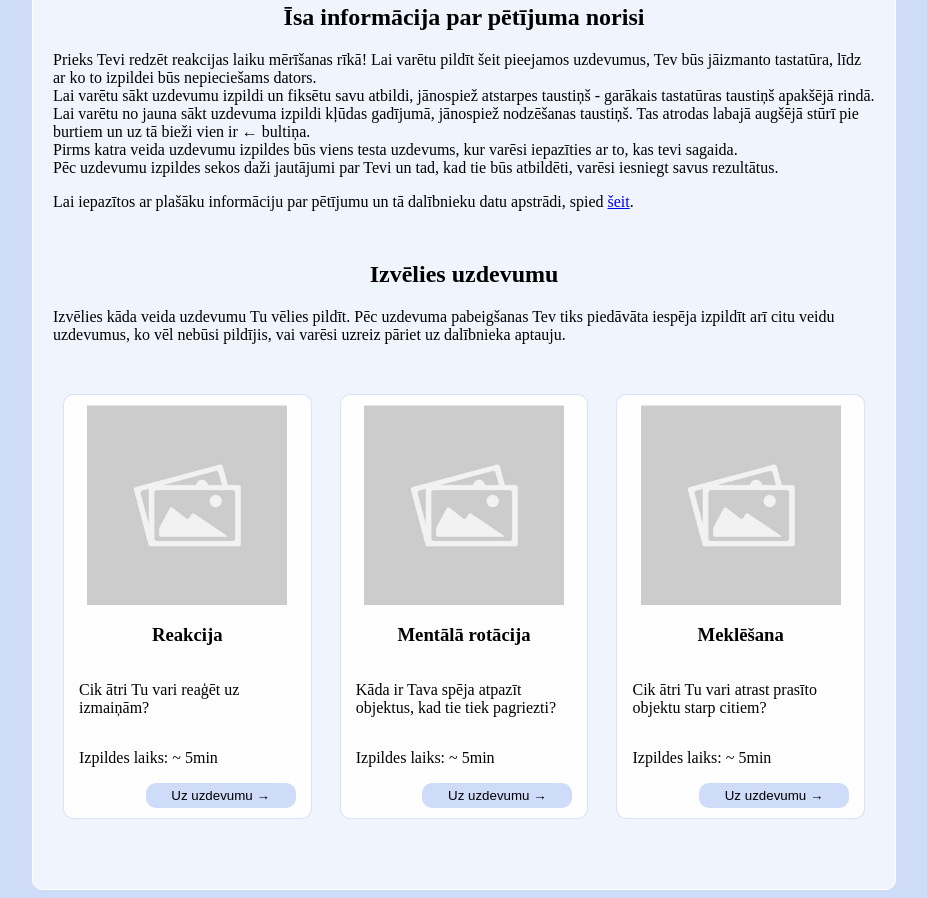
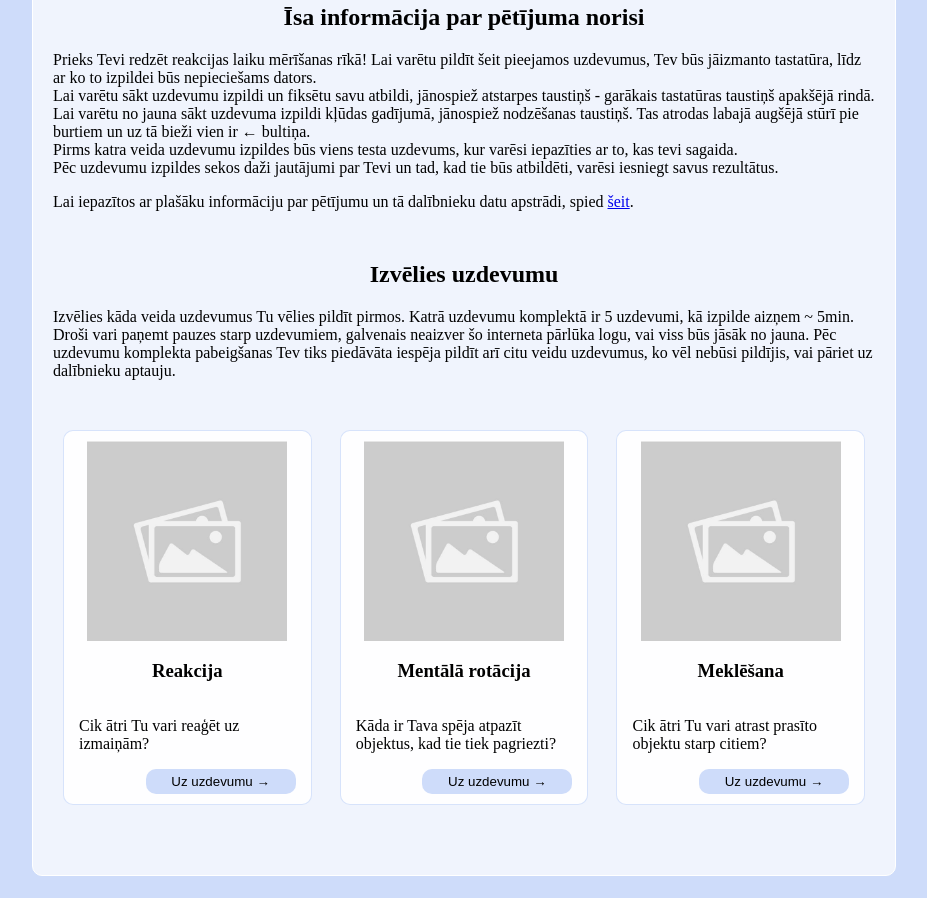
Before and after one commit to Annie-I/RT-measurment, a plain HTML site: page index.html in a window 1280 px wide. Shown: the part 108-1006 px from the top of the page, without its empty margins (176-1103 px from the left). Drawn offline with Linux system fonts and the light colour scheme.

Commit message:
Task description update

```diff
--- a/index.html
+++ b/index.html
@@ -32,16 +32,16 @@
             </div>
             <div id="tasks">
                 <h2>Izvēlies uzdevumu</h2>
-                Izvēlies kāda veida uzdevumu Tu vēlies pildīt. Pēc uzdevuma pabeigšanas Tev tiks piedāvāta iespēja
-                izpildīt arī citu veidu uzdevumus, ko vēl nebūsi pildījis, vai varēsi uzreiz pāriet uz dalībnieka
-                aptauju.
+                Izvēlies kāda veida uzdevumus Tu vēlies pildīt pirmos. Katrā uzdevumu komplektā ir 5 uzdevumi, kā
+                izpilde aizņem ~ 5min. Droši vari paņemt pauzes starp uzdevumiem, galvenais neaizver šo interneta
+                pārlūka logu, vai viss būs jāsāk no jauna. Pēc uzdevumu komplekta pabeigšanas Tev tiks piedāvāta iespēja
+                pildīt arī citu veidu uzdevumus, ko vēl nebūsi pildījis, vai pāriet uz dalībnieku aptauju.
                 <div id="task_selection">
                     <div class="task_card">
                         <!-- bilde -->
                         <img src="./placeholder.jpg" alt="placeholder image" class="task_image" />
                         <h3>Reakcija</h3>
                         <p class="task_desription">Cik ātri Tu vari reaģēt uz izmaiņām?</p>
-                        <p class="task_duration">Izpildes laiks: ~ 5min</p>
                         <button>Uz uzdevumu &rarr;</button>
                     </div>
                     <div class="task_card">
@@ -49,7 +49,6 @@
                         <img src="./placeholder.jpg" alt="placeholder image" class="task_image" />
                         <h3>Mentālā rotācija</h3>
                         <p class="task_desription">Kāda ir Tava spēja atpazīt objektus, kad tie tiek pagriezti?</p>
-                        <p class="task_duration">Izpildes laiks: ~ 5min</p>
                         <button>Uz uzdevumu &rarr;</button>
                     </div>
                     <div class="task_card">
@@ -57,7 +56,6 @@
                         <img src="./placeholder.jpg" alt="placeholder image" class="task_image" />
                         <h3>Meklēšana</h3>
                         <p class="task_desription">Cik ātri Tu vari atrast prasīto objektu starp citiem?</p>
-                        <p class="task_duration">Izpildes laiks: ~ 5min</p>
                         <button>Uz uzdevumu &rarr;</button>
                     </div>
                 </div>
```
